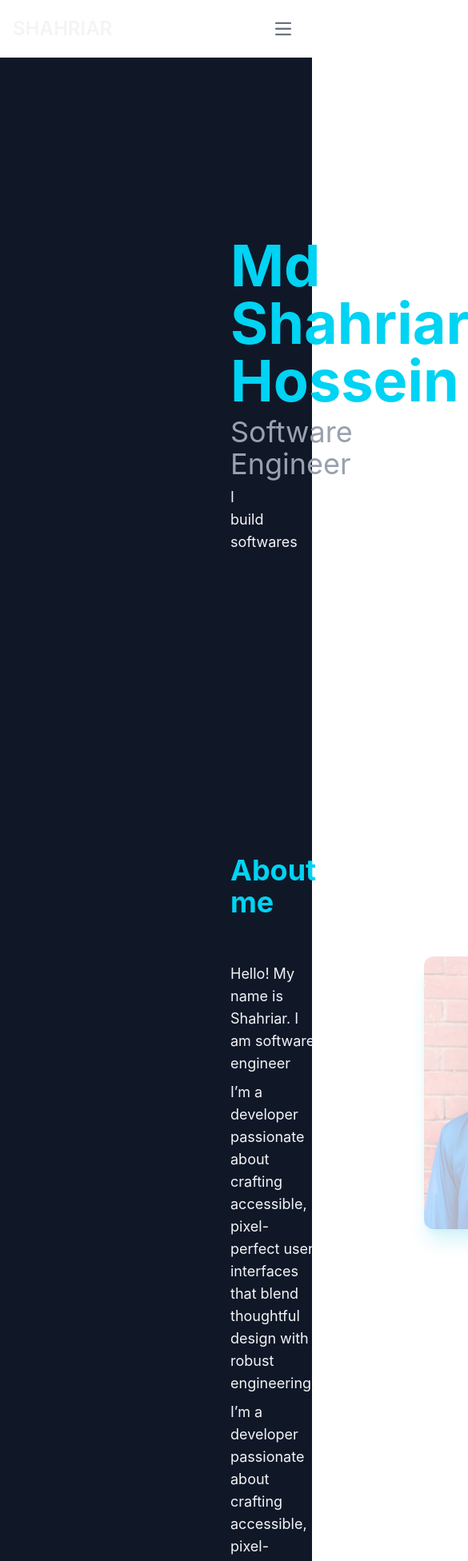
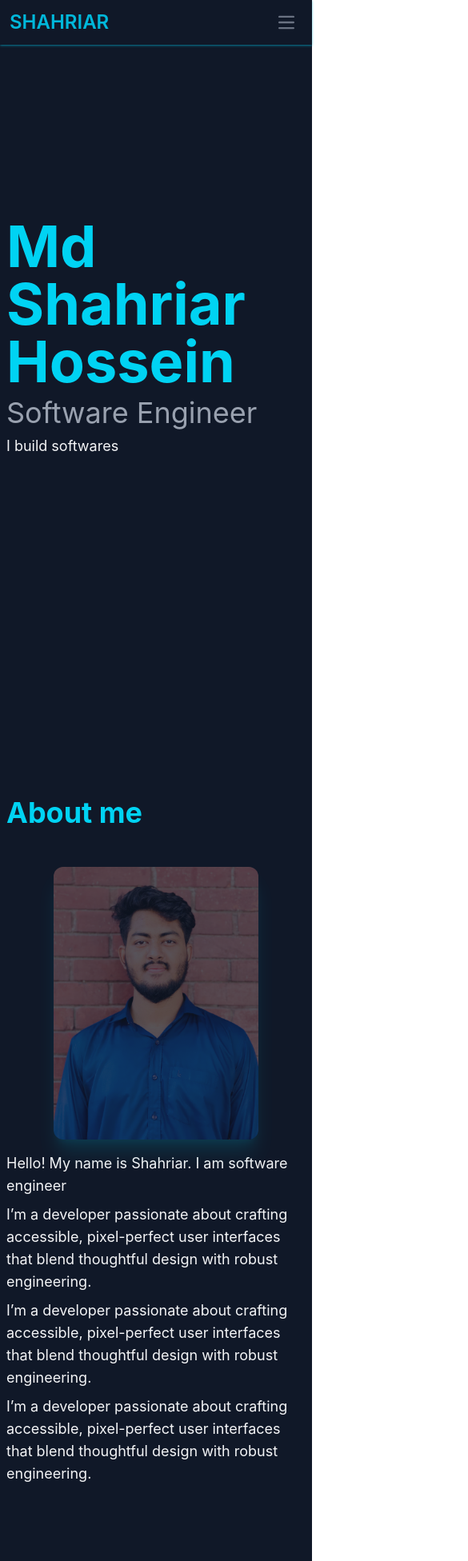
Before and after one commit to Shahriar-Hossein/portfolio-website, a Vue app: page / in a window 390 px wide. Shown: the top 1952 px of the page at 80% size, 585 px wide, since content can reach past the window. Built offline with nearby package versions, Linux system fonts and the light colour scheme.

Commit message:
fixed responsive design and shadow effect

```diff
--- a/src/App.vue
+++ b/src/App.vue
@@ -42,7 +42,7 @@ const scrollToSection = (sectionRef: Ref<HTMLElement | null>) => {
       <NavBar :sectionRefsProps="sectionRefs" :scrollToSection="scrollToSection" />
     </header>
 
-    <main class="flex-col justify-items-center px-40">
+    <main class="flex-col justify-items-center px-2 md:px-4 lg:px-40">
       <HeroSection ref="homeRef" />
       <AboutSection ref="aboutRef" />
       <ProjectSection ref="projectsRef" />
--- a/src/components/AboutSection.vue
+++ b/src/components/AboutSection.vue
@@ -10,10 +10,10 @@ defineExpose({
 
 <template>
   <section ref="aboutRef" id="about" class="container mx-auto flex-col items-center place-content-center py-26">
-    <div class="mx-32">
+    <div class="lg:mx-32">
       <h1 class="text-4xl text-cyan-400 font-bold my-12"> About me </h1>
-      <div class="flex justify-between content-start">
-        <div class="pr-12">
+      <div class="flex flex-col-reverse lg:flex-row lg:justify-between lg:content-start">
+        <div class="my-2 lg:pr-12">
           <p class="mt-2">
             Hello! My name is Shahriar. I am software engineer
           </p>
@@ -30,7 +30,7 @@ defineExpose({
             blend thoughtful design with robust engineering.
           </p>
         </div>
-        <div class="px-22">
+        <div class="lg:px-22">
           <img
             class="h-auto max-w-3xs mx-auto transition-all duration-300 rounded-xl opacity-30 hover:opacity-100 shadow-xl shadow-cyan-500/50 transition-all ease-linear duration-300"
             src="../assets/IMG-20250217-WA0004.jpg"
--- a/src/components/HeroSection.vue
+++ b/src/components/HeroSection.vue
@@ -12,7 +12,7 @@ defineExpose({
 
 <template>
   <section ref="homeRef" id="home" class="container flex-col items-center place-content-center text-lg min-h-screen">
-    <div class="mx-32">
+    <div class="lg:mx-32">
       <h1 class="text-7xl text-cyan-400 font-bold">Md Shahriar Hossein</h1>
       <h4 class="mt-2 text-gray-400 text-4xl font semibold">Software Engineer</h4>
       <p class="pt-2">I build softwares</p>
--- a/src/components/NavBar.vue
+++ b/src/components/NavBar.vue
@@ -1,5 +1,5 @@
 <script setup lang="ts">
-import { onMounted, type Ref } from 'vue';
+import { type Ref } from 'vue';
 
 export interface SectionRefs {
   home: Ref<HTMLElement | null>;
@@ -13,48 +13,28 @@ const props = defineProps<{
 }>();
 const sectionRefs = props.sectionRefsProps;
 
-// const scrollToSection = (id: string) => {
-//   const el = document.getElementById(id);
-//   if(el) {
-//     el.scrollIntoView({ behavior: 'smooth' });
-//   }
-// }
-
-// const scrollToSection = (ref) => {
-//   ref?.value?.scrollIntoView({ behavior: 'smooth' });
-// }
-
-onMounted( ()=>{
-  // sectionRefs.map((ref: HTMLElement)=>{
-  //   console.log(ref);
-
-  // });
-  console.log(sectionRefs.about);
-
-});
-
 </script>
 
 <template>
-  <nav class="bg-white border-gray-200 dark:bg-gray-900">
-    <div class="max-w-screen-xl flex flex-wrap items-center justify-between mx-auto p-4">
+  <nav class="z-10 fixed top-0 flex-no-wrap flex w-full items-center justify-between bg-gray-900 py-2 shadow-md lg:flex-wrap lg:justify-start lg:py-4 shadow-sm shadow-cyan-500/50 border-gray-700 transition-all ease-linear duration-300">
+    <div class="flex w-full flex-wrap items-center justify-between px-3">
       <a href="#" class="flex items-center space-x-3 rtl:space-x-reverse">
-          <span class="self-center text-2xl font-semibold whitespace-nowrap dark:text-cyan-500 uppercase">Shahriar</span>
+          <span class="text-cyan-500 self-center text-2xl font-semibold whitespace-nowrap uppercase">Shahriar</span>
       </a>
-      <button data-collapse-toggle="navbar-default" type="button" class="inline-flex items-center p-2 w-10 h-10 justify-center text-sm text-gray-500 rounded-lg md:hidden hover:bg-gray-100 focus:outline-none focus:ring-2 focus:ring-gray-200 dark:text-gray-400 dark:hover:bg-gray-700 dark:focus:ring-gray-600" aria-controls="navbar-default" aria-expanded="false">
+      <button data-collapse-toggle="navbar-default" type="button" class="inline-flex items-center p-2 w-10 h-10 justify-center text-sm text-gray-500 rounded-lg md:hidden hover:bg-gray-100 focus:outline-none focus:ring-2 focus:ring-gray-200" aria-controls="navbar-default" aria-expanded="false">
           <span class="sr-only">Open main menu</span>
           <svg class="w-5 h-5" aria-hidden="true" xmlns="http://www.w3.org/2000/svg" fill="none" viewBox="0 0 17 14">
               <path stroke="currentColor" stroke-linecap="round" stroke-linejoin="round" stroke-width="2" d="M1 1h15M1 7h15M1 13h15"/>
           </svg>
       </button>
       <div class="hidden w-full md:block md:w-auto" id="navbar-default">
-        <ul class="font-medium flex flex-col p-4 md:p-0 mt-4 border border-gray-100 rounded-lg bg-gray-50 md:flex-row md:space-x-8 rtl:space-x-reverse md:mt-0 md:border-0 md:bg-white dark:bg-gray-800 md:dark:bg-gray-900 dark:border-gray-700">
+        <ul class="font-medium flex flex-col p-4 md:p-0 mt-4 border rounded-lg md:flex-row md:space-x-8 rtl:space-x-reverse md:mt-0 md:border-0">
           <li
           v-for="(ref,key) in sectionRefs"
           :key="key"
           >
             <button @click="scrollToSection(ref)"
-            class="block cursor-pointer py-2 px-3 text-white bg-blue-700 rounded-sm md:bg-transparent md:text-blue-700 md:p-0 dark:text-white md:dark:text-cyan-500 uppercase hover:text-cyan-700 transition-all ease-linear duration-300" aria-current="page">{{ key }}</button>
+            class="block cursor-pointer py-2 px-3 text-cyan-500 md:p-0 uppercase hover:text-cyan-700 transition-all ease-linear duration-300" aria-current="page">{{ key }}</button>
           </li>
         </ul>
       </div>
--- a/src/components/ProjectSection.vue
+++ b/src/components/ProjectSection.vue
@@ -58,7 +58,7 @@ defineExpose({
 
 <template>
   <section ref="projectsRef" id="projects" class="container mx-auto flex-col items-center place-content-center py-26">
-    <div class="mx-32">
+    <div class="lg:mx-32">
       <h1 class="text-4xl text-cyan-400 font-bold my-12"> Projects </h1>
       <div class="flex flex-wrap items-center justify-center">
           <ProjectCard
```
